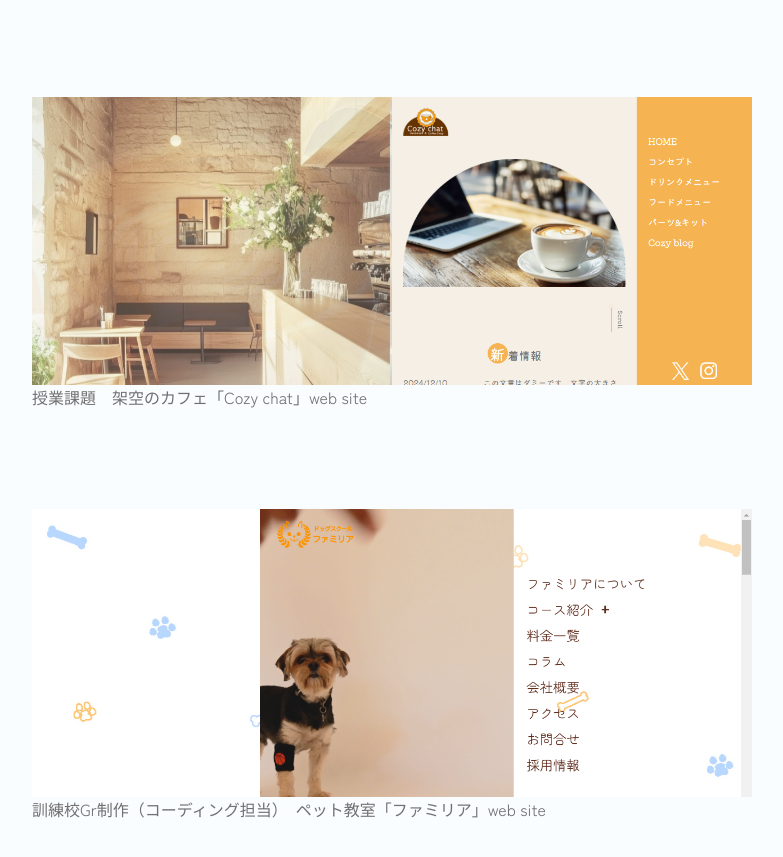
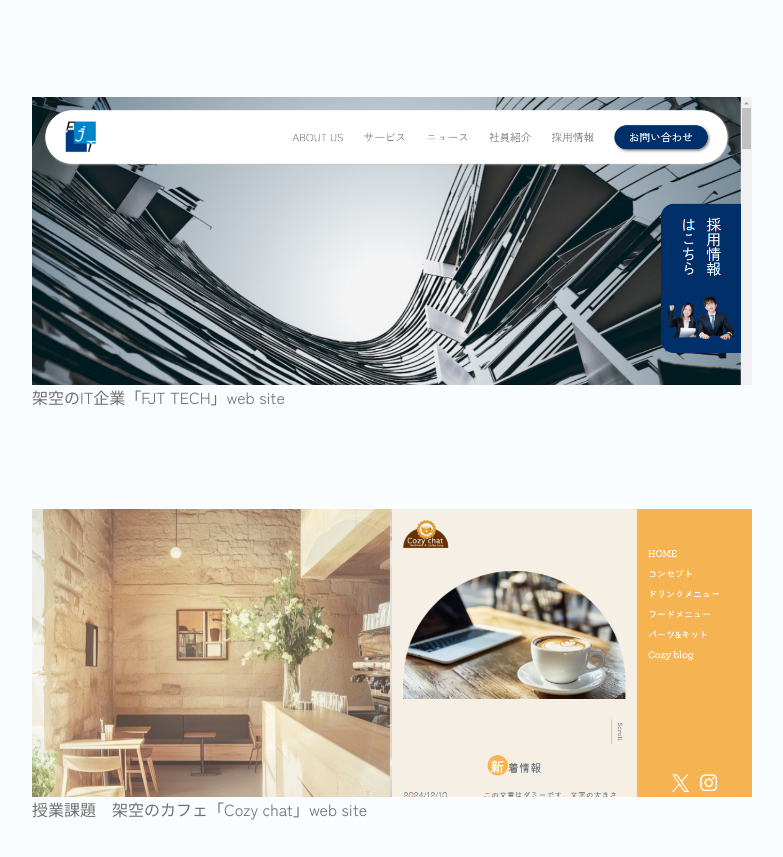
Before and after one commit to yutaro-fujita/portfolio, a plain HTML site: page index.html in a window 1280 px wide. Shown: the part 1724-2581 px from the top of the page, without its empty margins (248-1031 px from the left). Drawn offline with Linux system fonts and the light colour scheme.

Commit message:
Update index.html

```diff
--- a/index.html
+++ b/index.html
@@ -54,12 +54,12 @@
             <p><img src="img/metro-sam.png" width="1280" height="523" alt=""/></p>
             <p><span>架空のオーディオ機器メーカー「METROPOLIS」web site</span></p>
           </a>
-	<!--
-          <a class="box" href="summary3.html">
+
+          <a class="box" href="https://yutaro-fujita.github.io/portfolio/fjt_tech/index.html">
             <p><img src="img/tech-sam.jpg" width="1280" height="523" alt=""/></p>
             <p><span>架空のIT企業「FJT TECH」web site</span></p>
           </a>
-		!-->
+
         <a class="box" href="https://yutaro-fujita.github.io/portfolio/cozychat/index.html" target="_blank">
           <p><img src="img/cozy-sam.png" width="1280" height="523" alt=""/></p>
           <p><span>授業課題　架空のカフェ「Cozy chat」web site</span></p>
```
